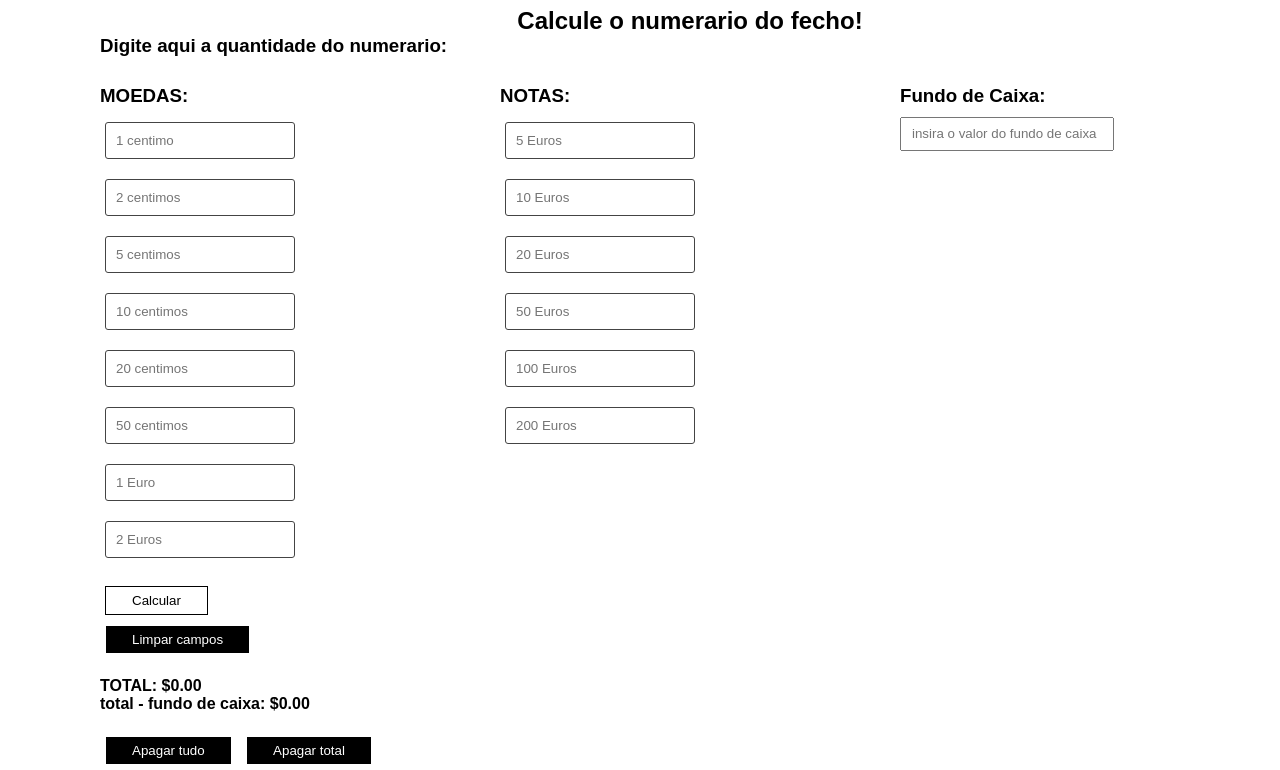
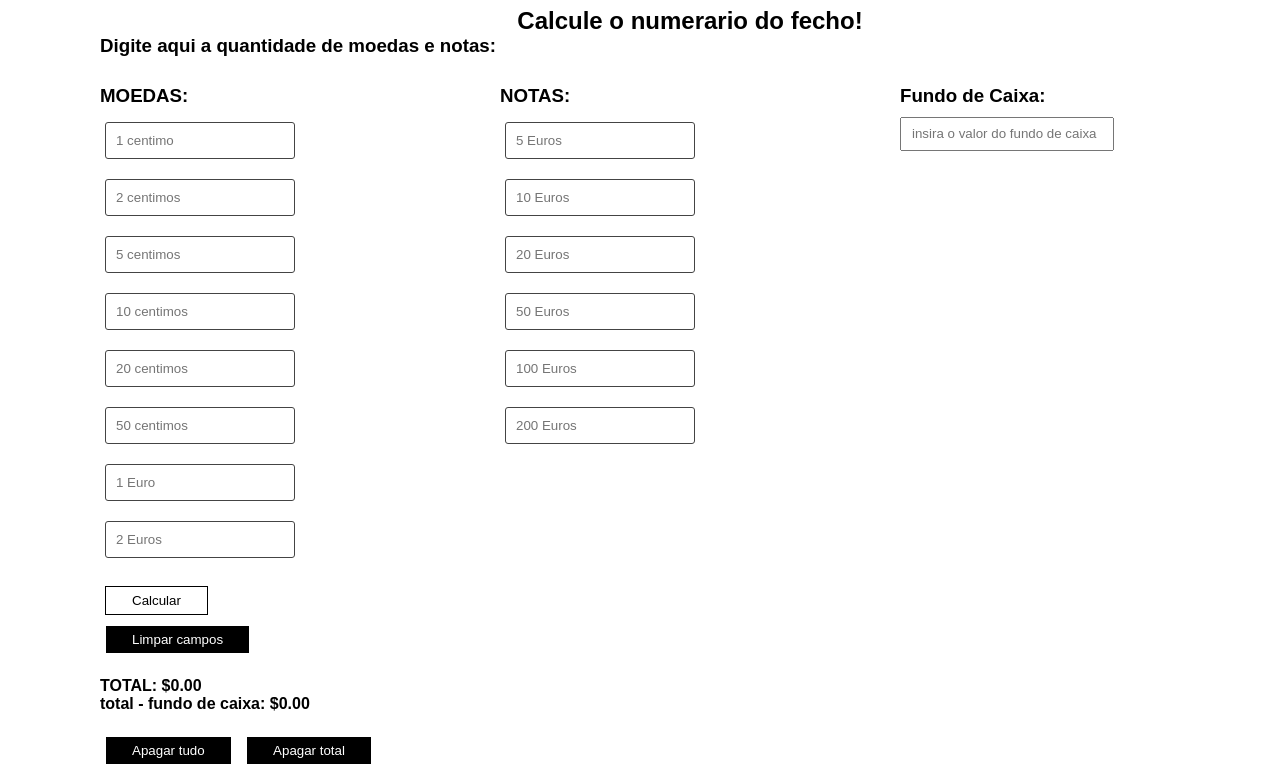
Before and after one commit to Sampai0z/referencias_extreme, a plain HTML site: page fecho.html in a window 1280 px wide. Shown: the part 141-911 px from the top of the page. Drawn offline with Linux system fonts and the light colour scheme.

Commit message:
finalizado estilização da pagina e correção de digitação

```diff
--- a/fecho.html
+++ b/fecho.html
@@ -32,7 +32,7 @@
 
     <section class="todo">
       <h1 class="second-title">Calcule o numerario do fecho!</h1>
-      <h3>Digite aqui a quantidade do numerario:</h3>
+      <h3>Digite aqui a quantidade de moedas e notas:</h3>
       <form class="fecho">
         <div class="section-fecho">
           <br />
```
